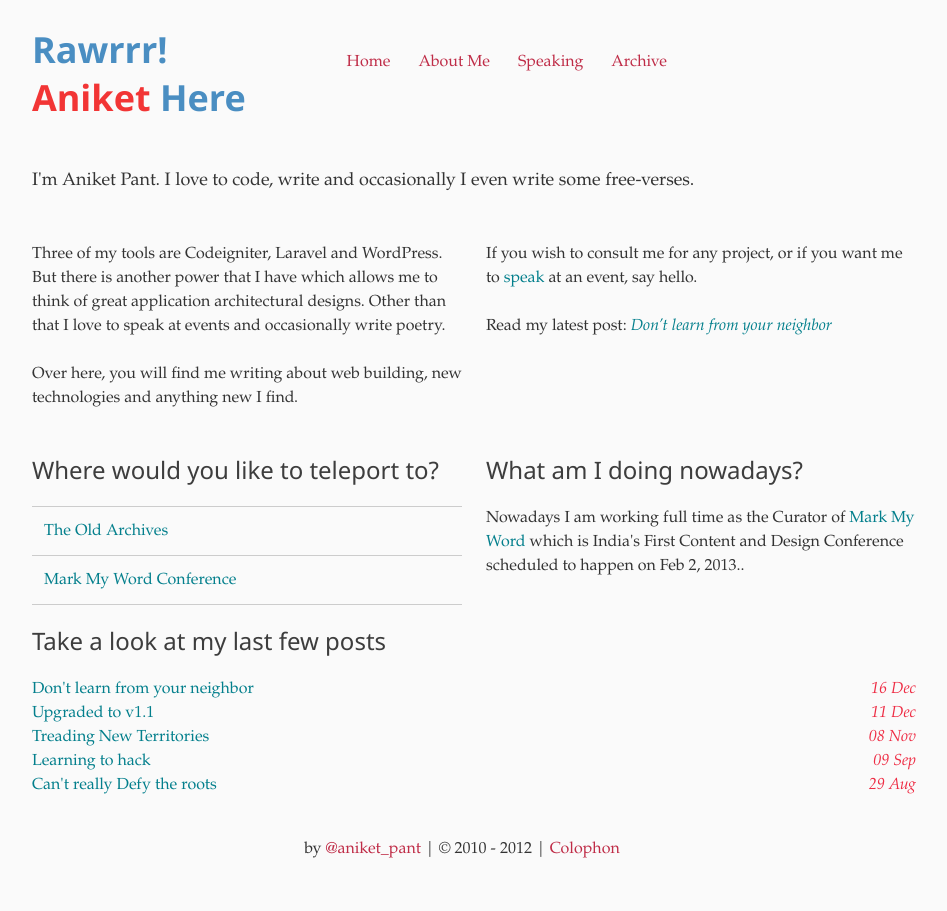
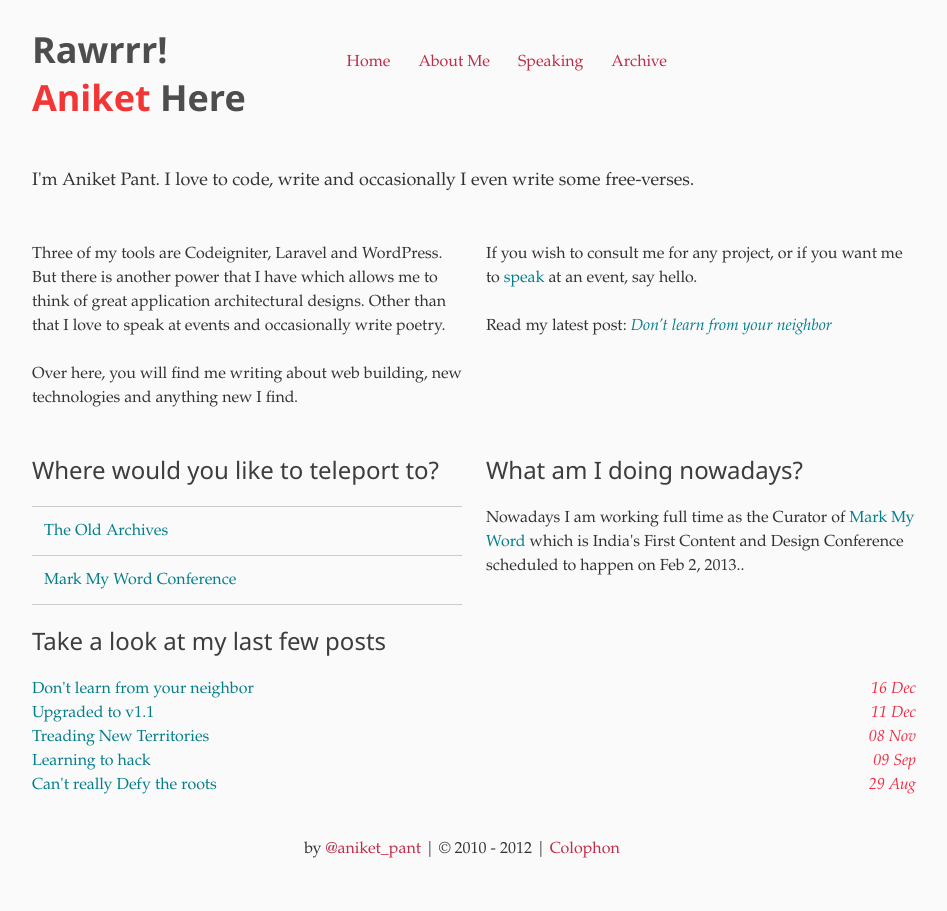
Before and after one commit to aniketpant/aniketpant.github.com, a Jekyll site: the page built from index.md, in a window 1280 px wide. Shown: the whole page, without its empty margins (178-1125 px from the left). Built offline with Jekyll 4.4.1, drawn with Linux system fonts in a browser that asks for light colours; comment, search, counter and statistics services are not loaded.

Commit message:
CHANGED: updated -color

```diff
--- a/assets/styles/sass/_vars.scss
+++ b/assets/styles/sass/_vars.scss
@@ -80,7 +80,7 @@ $micro-size:        10px!default;
 /**
  * Brand stuff
  */
-$brand-color:       #4a8ec2!default;
+$brand-color:       #4d4d4d!default;
 $brand-face:        $slab!default;
 
 
```
Also changed, not shown: assets/styles/css/style.min.css.
